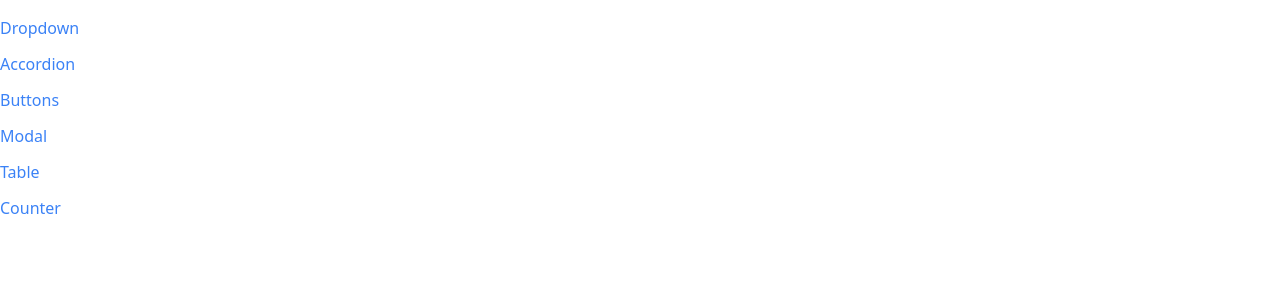
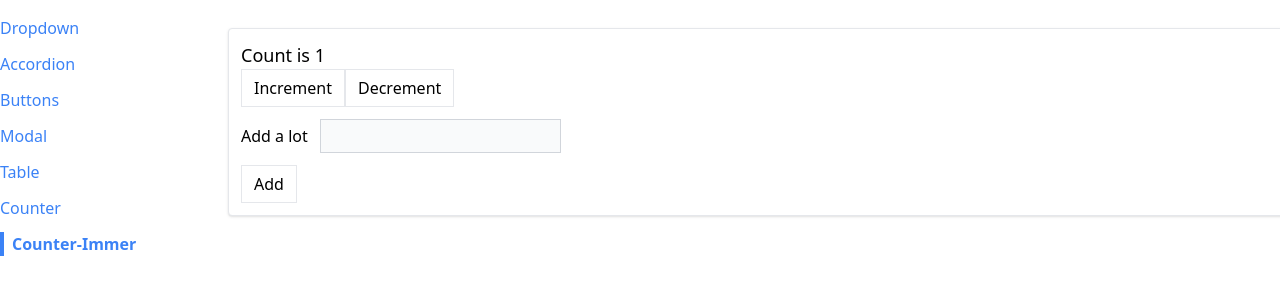
Before and after one commit to AnniLevi/react-comps, a React (Create React App) app: page /counter-immer in a window 1280 px wide. Shown: the top 300 px of the page. Built offline with nearby package versions, Linux system fonts and the light colour scheme.

Commit message:
create the same CounterPage component but using Immer library

```diff
--- a/package.json
+++ b/package.json
@@ -7,6 +7,7 @@
     "@testing-library/react": "^13.4.0",
     "@testing-library/user-event": "^13.5.0",
     "classnames": "^2.3.2",
+    "immer": "^9.0.19",
     "prettier": "^2.8.3",
     "prop-types": "^15.8.1",
     "react": "^18.2.0",
--- a/src/App.js
+++ b/src/App.js
@@ -6,6 +6,7 @@
 import ModalPage from "./pages/ModalPage";
 import TablePage from "./pages/TablePage";
 import CounterPage from "./pages/CounterPage";
+import CounterPageImmer from "./pages/CounterPageImmer";
 
 function App() {
   return (
@@ -28,7 +29,10 @@
           <TablePage />
         </Route>
         <Route path="/counter">
-          <CounterPage initialCount={10}/>
+          <CounterPage initialCount={10} />
+        </Route>
+        <Route path="/counter-immer">
+          <CounterPageImmer initialCount={1} />
         </Route>
       </div>
     </div>
--- a/src/components/Sidebar.js
+++ b/src/components/Sidebar.js
@@ -8,6 +8,7 @@
     { label: "Modal", path: "/modal" },
     { label: "Table", path: "/table" },
     { label: "Counter", path: "/counter" },
+    { label: "Counter-Immer", path: "/counter-immer" },
   ];
 
   const renderedLinks = links.map((link) => {
--- a/src/pages/CounterPageImmer.js
+++ b/src/pages/CounterPageImmer.js
@@ -0,0 +1,93 @@
+// the same CounterPage component but using Immer library
+
+import produce from "immer";
+import { useReducer } from "react";
+import Button from "../components/Button";
+import Panel from "../components/Panel";
+
+const INCREMENT_COUNT = "increment";
+const DECREMENT_COUNT = "decrement";
+const SET_VALUE_TO_ADD = "change-value-to-add";
+const ADD_VALUE_TO_COUNT = "add-value-to-count";
+
+// using Immer lib
+// we can directly modify state
+// we don't have to return a value from the reducer function, it's not be used
+// however we still need to add in a return statement in each of switch cases because
+// otherwise whenever one case will be executed, other cases that match will also be executed (in our case the default statement)
+
+const reducer = (state, action) => {
+  switch (action.type) {
+    case INCREMENT_COUNT:
+      state.count = state.count +1;
+      return;
+    case DECREMENT_COUNT:
+      state.count = state.count -1;
+      return;
+    case SET_VALUE_TO_ADD:
+      state.valueToAdd = action.payload;
+      return;
+    case ADD_VALUE_TO_COUNT:
+      state.count = state.count + state.valueToAdd;
+      state.valueToAdd = 0;
+      return;
+    default:
+      return;
+  }
+};
+
+function CounterPageImmer({ initialCount }) {
+  const [state, dispatch] = useReducer(produce(reducer), {
+    count: initialCount,
+    valueToAdd: 0,
+  });
+
+  const increment = () => {
+    dispatch({
+      type: INCREMENT_COUNT,
+    });
+  };
+
+  const decrement = () => {
+    dispatch({
+      type: DECREMENT_COUNT,
+    });
+  };
+
+  const handleChange = (event) => {
+    const value = parseInt(event.target.value) || 0;
+    dispatch({
+      type: SET_VALUE_TO_ADD,
+      payload: value,
+    });
+  };
+
+  const handleSubmit = (event) => {
+    event.preventDefault();
+    dispatch({
+      type: ADD_VALUE_TO_COUNT,
+    });
+  };
+
+  return (
+    <Panel className="m-3">
+      <h1 className="text-lg">Count is {state.count}</h1>
+      <div className="flex flex-row">
+        <Button onClick={increment}>Increment</Button>
+        <Button onClick={decrement}>Decrement</Button>
+      </div>
+      <form onSubmit={handleSubmit}>
+        <label>Add a lot</label>
+        <input
+          value={state.valueToAdd || ""}
+          onChange={handleChange}
+          type="number"
+          className="p-1 m-3 bg-gray-50 border border-gray-300"
+        />
+        <Button>Add</Button>
+      </form>
+    </Panel>
+  );
+}
+
+export default CounterPageImmer;
```
Also changed, not shown: 2 other files (tests, documents, lock files or other folders).
